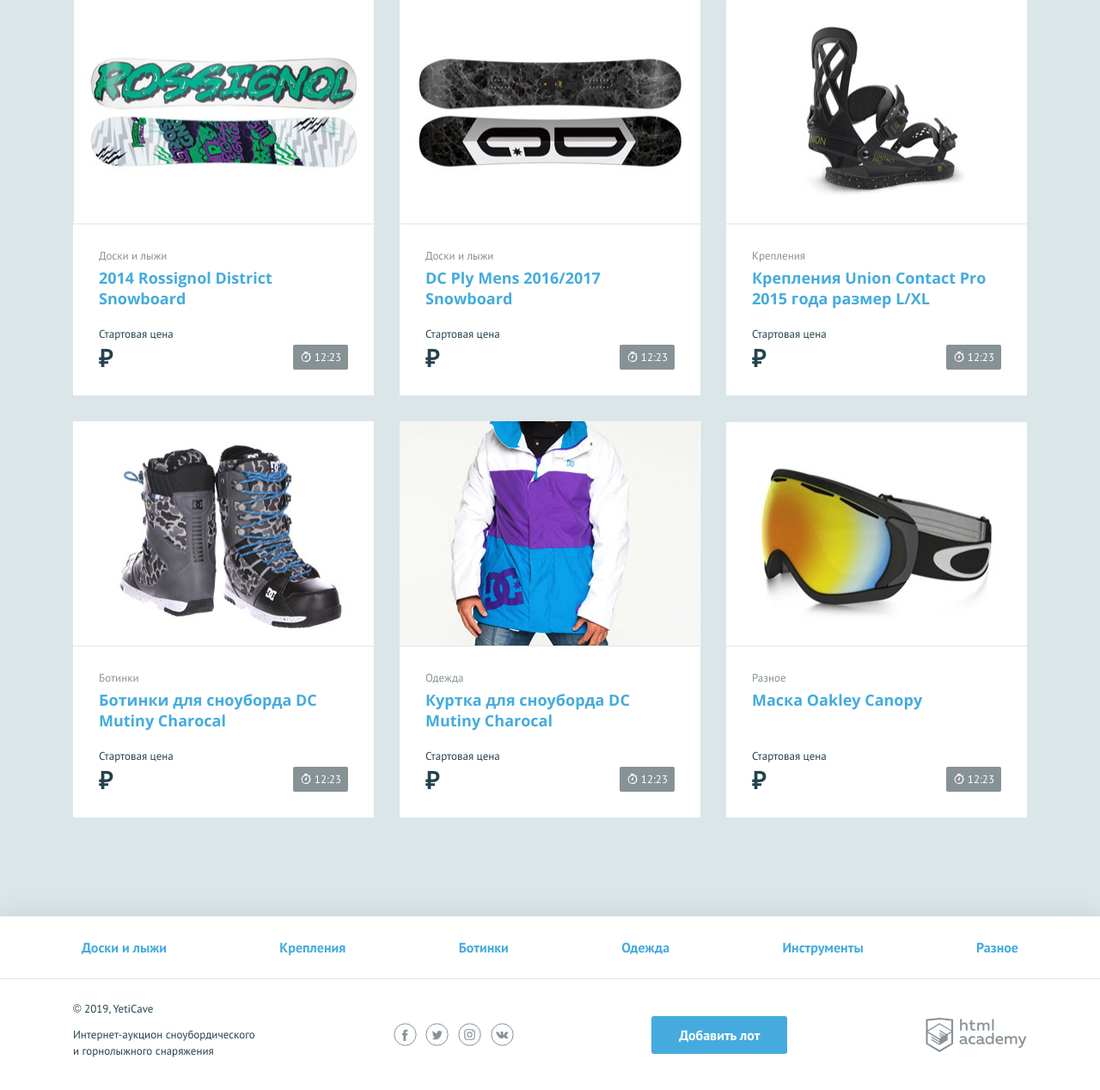
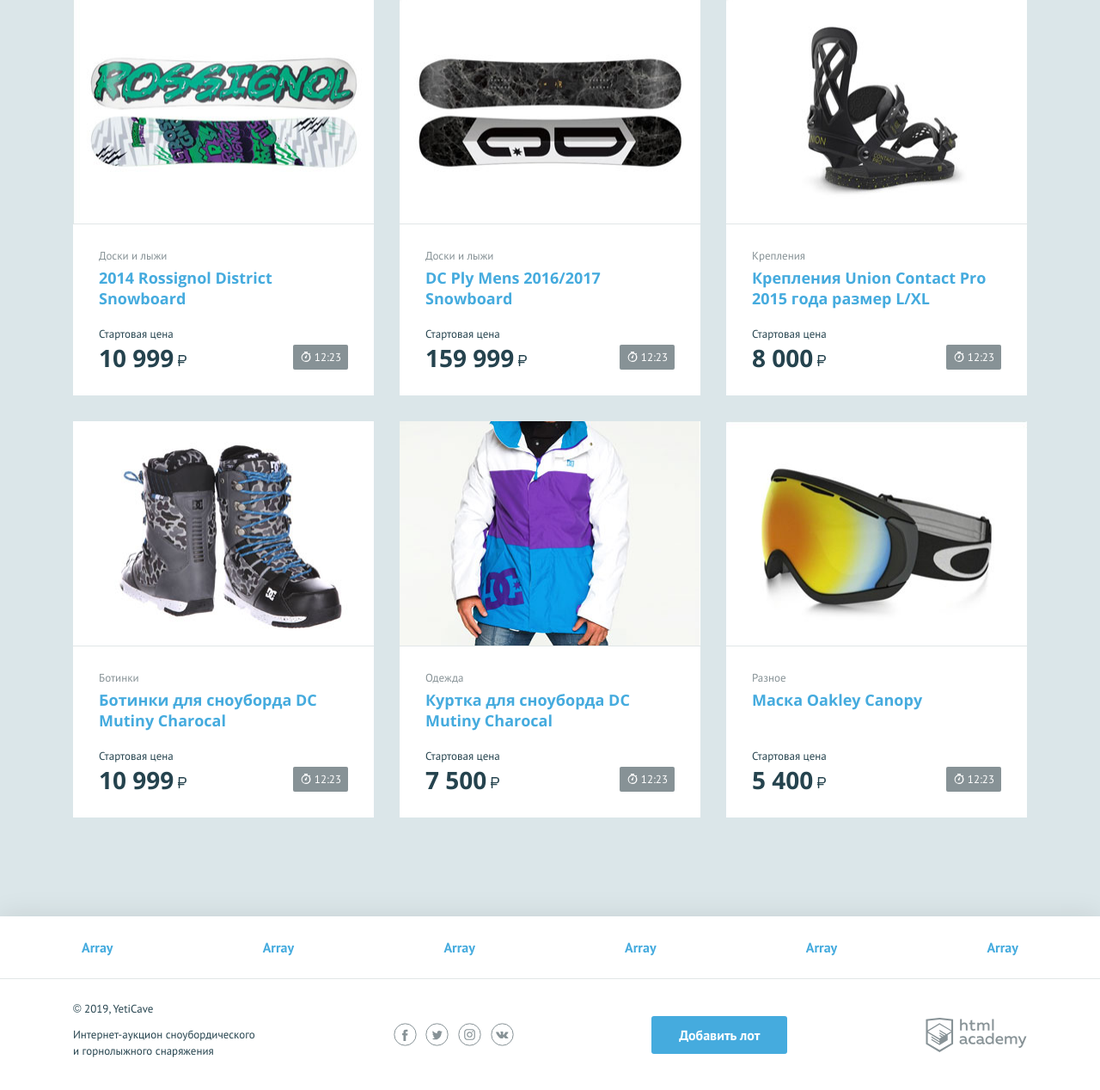
Before and after one commit to acartoon/443747-yeticave-9, a PHP site: page / in a window 1280 px wide. Shown: the part 637-1905 px from the top of the page at 86% size. Run offline with PHP 8.4, Linux system fonts and the light colour scheme; data that the repository does not hold is empty.

Commit message:
исправления

```diff
--- a/index.php
+++ b/index.php
@@ -5,13 +5,31 @@
 
 
 $category = [
-    'boards' =>'Доски и лыжи',
-     'attachment' =>'Крепления',
-     'boots' => 'Ботинки',
-     'clothing' => 'Одежда',
-     'tools' =>'Инструменты',
-     'other' => 'Разное'
-    ];
+    0 => [
+        'class' => 'boards',
+        'name' => 'Доски и лыжи'
+    ],
+    1 => [
+        'class' => 'attachment',
+        'name' => 'Крепления'
+    ],
+    2 => [
+        'class' => 'boots',
+        'name' => 'Ботинки'
+    ],
+    3 => [
+        'class' => 'clothing',
+        'name' => 'Одежда'
+    ],
+    4 => [
+        'class' => 'tools',
+        'name' => 'Инструменты'
+    ],
+    5 => [
+        'class' => 'other',
+        'name' => 'Разное'
+    ]
+];
 
 $lots = [
     $lot1 = [
@@ -54,19 +72,21 @@
 
 //module2-task2
 
-// function formatNumber($num) {
-//     $result = number_format((ceil($num)), 0, '.', ' ');
-//     return $result;
-// };
-
 function formatNumber($num) {
-    $noFloat = ceil($num);
-    $part1 = substr($nofloat, 0, -3);
-    $part2 = substr($nofloat, -3, 3);
-    $result = $part1 .' '. $part2 . ' ' .'₽';
+    $result = number_format((ceil($num)), 0, '.', ' ');
+    $result .= '<b class="rub">р</b>';
     return $result;
 };
 
+// function formatNumber($num) {
+//     $noFloat = ceil($num);
+//     //print 'строка'.$noFloat;
+//     $part1 = substr($nofloat, 0, -3);
+//     $part2 = substr($nofloat, -3, 3);
+//    // $result = $part1 .' '. $part2 . ' ' .'₽';
+//     $result = $part2;
+//     return $result;
+// };
 ?>
 <!DOCTYPE html>
 <html lang="ru">
@@ -122,9 +142,9 @@
                 <ul class="promo__list">
                     <!--заполните этот список из массива категорий-->
 
-                    <?php foreach ($category as $key => $value) :?>
-                    <li class="promo__item promo__item--<?=$key; ?>">
-                        <a class="promo__link" href="pages/all-lots.html"><?=$value; ?></a>
+                    <?php foreach ($category as $value) :?>
+                    <li class="promo__item promo__item--<?=$value['class']; ?>">
+                        <a class="promo__link" href="pages/all-lots.html"><?=$value['name']; ?></a>
                     </li>
                     <?php endforeach; ?>
                 </ul>
```
